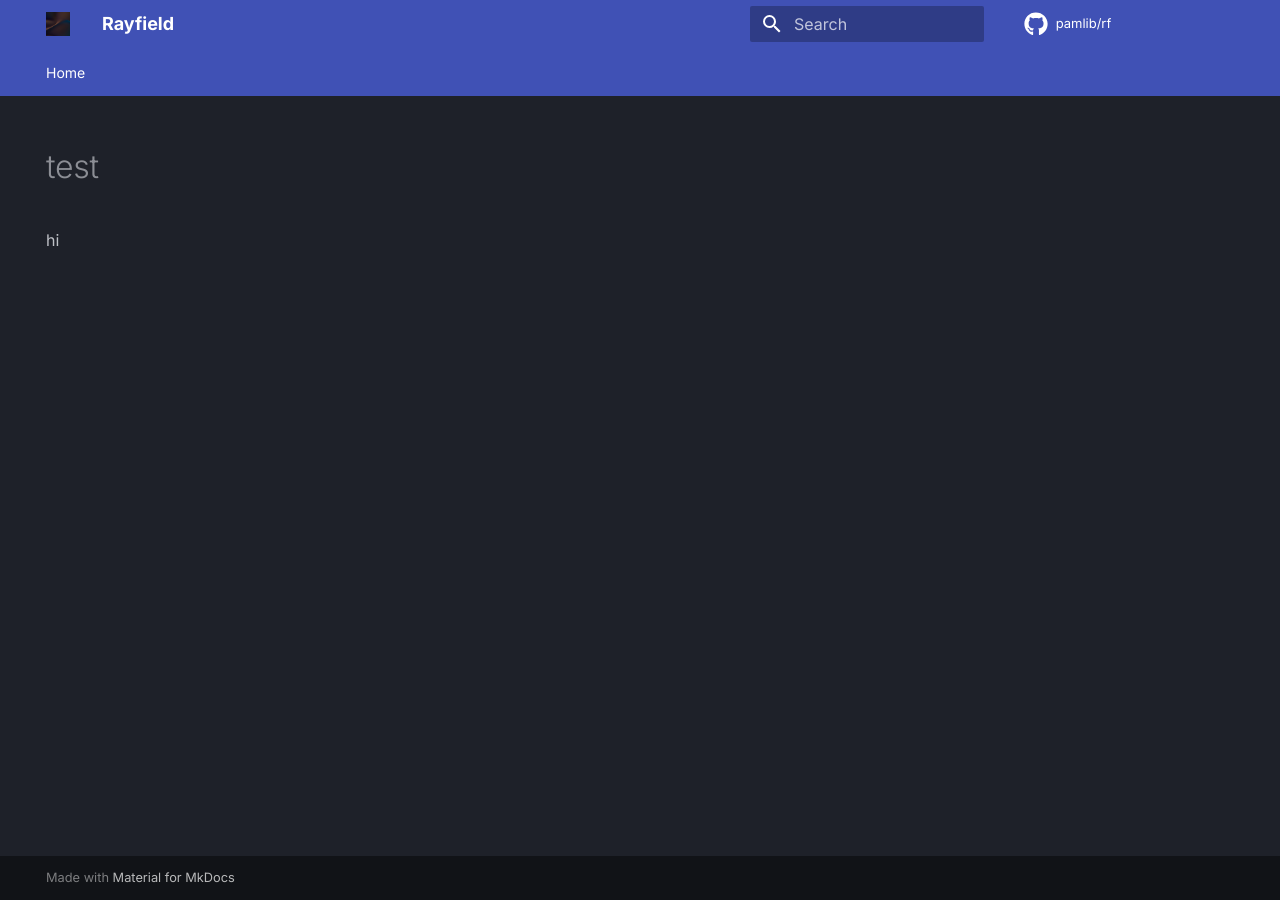
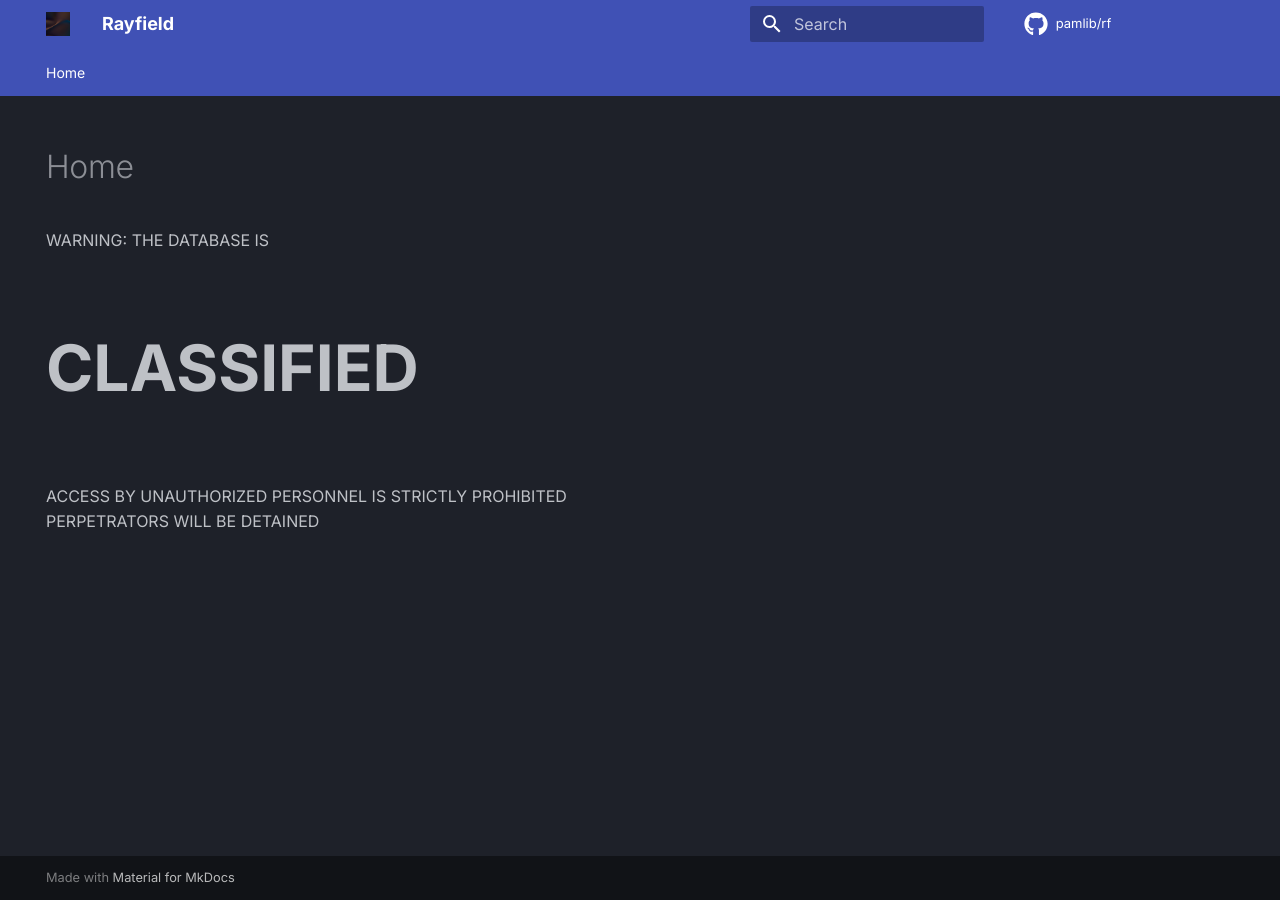
Before and after one commit to pamlib/rf, an MkDocs documentation site: the page built from docs/index.md, in a window 1280 px wide. Built offline with MkDocs 1.6.1 and Material for MkDocs 9.7.7, drawn with Linux system fonts in a browser that asks for light colours; comment, search, counter and statistics services are not loaded.

Commit message:
Update index.md

```diff
--- a/docs/index.md
+++ b/docs/index.md
@@ -4,6 +4,13 @@
     - navigation
 ---
 
-<h1>test</h1>
-
-<p>hi</p>
+<div class="unmargined">
+<p>WARNING: THE DATABASE IS</p>
+</div>
+<div class="unmargined" style="font-size: 400%; font-weight: bold; margin: 2px 0 5px;">
+<p>CLASSIFIED</p>
+</div>
+<div class="unmargined">
+<p>ACCESS BY UNAUTHORIZED PERSONNEL IS STRICTLY PROHIBITED<br/>
+PERPETRATORS WILL BE DETAINED</p>
+</div>
```
